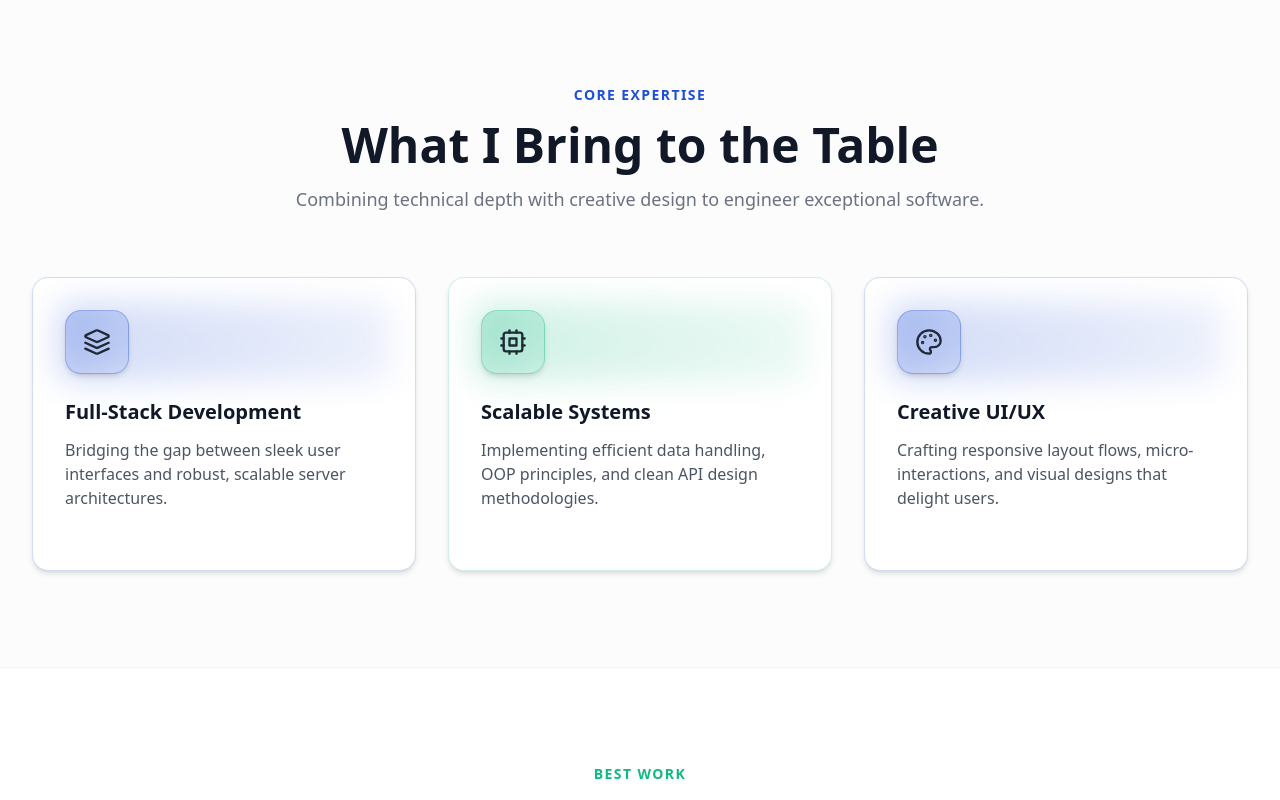
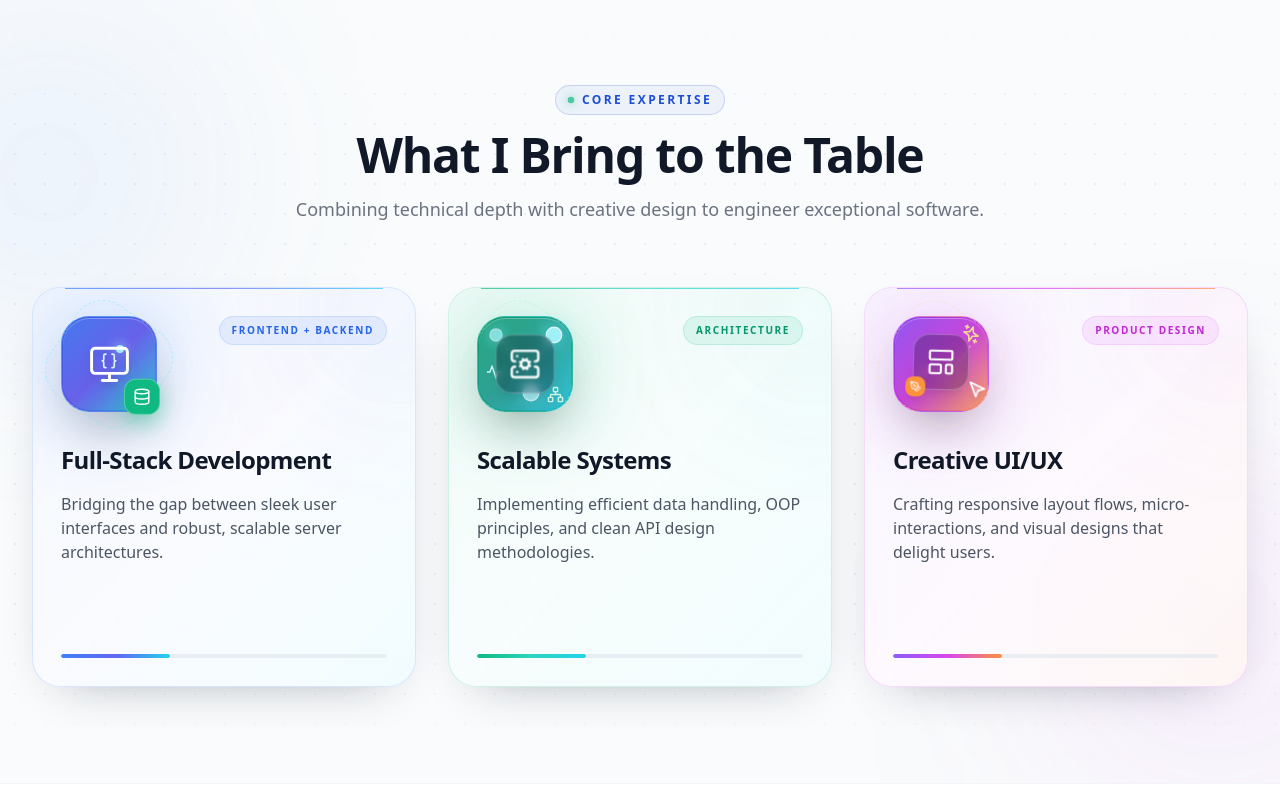
Before and after one commit to GaminduKalmadu/my-modern-portfolio, a Next.js app: page / in a window 1280 px wide. Shown: the part 980-1780 px from the top of the page. Built offline with nearby package versions, Linux system fonts and the light colour scheme.

Commit message:
Update page.tsx

```diff
--- a/src/app/page.tsx
+++ b/src/app/page.tsx
@@ -3,8 +3,13 @@
 import Link from 'next/link';
 import Image from 'next/image';
 import { motion, useReducedMotion } from 'framer-motion';
-import { ArrowRight, Layers, Cpu, Palette, Github, ExternalLink, Star, Terminal, Download } from 'lucide-react';
+import { ArrowRight, Github, ExternalLink, Star, Terminal, Download } from 'lucide-react';
 import { useState, useEffect } from 'react';
+import {
+  CreativeDesignIcon,
+  FullStackIcon,
+  ScalableSystemsIcon,
+} from '@/components/AnimatedExpertiseIcons';
 
 const skillsList = [
   'React & Next.js Developer',
@@ -42,28 +47,34 @@ export default function Home() {
 
   const competencies = [
     {
-      icon: Layers,
+      IconVisual: FullStackIcon,
       title: 'Full-Stack Development',
       description: 'Bridging the gap between sleek user interfaces and robust, scalable server architectures.',
-      color: 'from-primary/20 to-primary/5',
-      borderColor: 'border-primary/30',
-      isPrimary: true
+      label: 'Frontend + Backend',
+      surface: 'from-blue-500/10 via-indigo-500/5 to-cyan-400/10',
+      border: 'border-blue-500/20 hover:border-cyan-400/45',
+      labelStyle: 'border-blue-400/20 bg-blue-500/10 text-blue-600 dark:text-cyan-300',
+      line: 'from-blue-500 via-indigo-500 to-cyan-400',
     },
     {
-      icon: Cpu,
+      IconVisual: ScalableSystemsIcon,
       title: 'Scalable Systems',
       description: 'Implementing efficient data handling, OOP principles, and clean API design methodologies.',
-      color: 'from-secondary/20 to-secondary/5',
-      borderColor: 'border-secondary/30',
-      isPrimary: false
+      label: 'Architecture',
+      surface: 'from-emerald-500/10 via-teal-500/5 to-cyan-400/10',
+      border: 'border-emerald-500/20 hover:border-emerald-400/45',
+      labelStyle: 'border-emerald-400/20 bg-emerald-500/10 text-emerald-600 dark:text-emerald-300',
+      line: 'from-emerald-500 via-teal-400 to-cyan-400',
     },
     {
-      icon: Palette,
+      IconVisual: CreativeDesignIcon,
       title: 'Creative UI/UX',
       description: 'Crafting responsive layout flows, micro-interactions, and visual designs that delight users.',
-      color: 'from-primary/20 to-secondary/20',
-      borderColor: 'border-primary/20',
-      isPrimary: true
+      label: 'Product Design',
+      surface: 'from-violet-500/10 via-fuchsia-500/5 to-orange-400/10',
+      border: 'border-fuchsia-500/20 hover:border-fuchsia-400/45',
+      labelStyle: 'border-fuchsia-400/20 bg-fuchsia-500/10 text-fuchsia-600 dark:text-fuchsia-300',
+      line: 'from-violet-500 via-fuchsia-500 to-orange-400',
     },
   ];
 
@@ -301,53 +312,68 @@ export default function Home() {
       </section>
 
       {/* Core Competencies Section */}
-      <section className="py-24 relative bg-gray-50/50 dark:bg-gray-900/30 border-y border-gray-100 dark:border-gray-900/50">
-        <div className="max-w-7xl mx-auto px-4 sm:px-6 lg:px-8">
-          <div className="text-center max-w-3xl mx-auto mb-16 space-y-4">
-            <h2 className="text-sm font-bold uppercase tracking-widest text-primary">Core Expertise</h2>
-            <p className="text-3xl md:text-5xl font-black text-gray-900 dark:text-white">
+      <section className="relative overflow-hidden border-y border-gray-100 bg-slate-50/80 py-24 dark:border-slate-900 dark:bg-slate-950/70">
+        <div className="pointer-events-none absolute inset-0">
+          <div className="absolute -left-24 top-10 h-72 w-72 rounded-full bg-blue-500/10 blur-[110px] dark:bg-blue-500/15" />
+          <div className="absolute -right-24 bottom-0 h-80 w-80 rounded-full bg-fuchsia-500/10 blur-[120px] dark:bg-fuchsia-500/10" />
+          <div className="absolute inset-0 bg-[radial-gradient(rgba(29,78,216,0.08)_1px,transparent_1px)] bg-[size:30px_30px] [mask-image:linear-gradient(to_bottom,transparent,black_20%,black_80%,transparent)] dark:bg-[radial-gradient(rgba(255,255,255,0.035)_1px,transparent_1px)]" />
+        </div>
+
+        <div className="relative z-10 mx-auto max-w-7xl px-4 sm:px-6 lg:px-8">
+          <div className="mx-auto mb-16 max-w-3xl space-y-4 text-center">
+            <div className="inline-flex items-center gap-2 rounded-full border border-primary/20 bg-primary/5 px-3 py-1.5 text-xs font-bold uppercase tracking-[0.2em] text-primary dark:bg-primary/10 dark:text-blue-300">
+              <motion.span
+                animate={shouldReduceMotion ? undefined : { scale: [1, 1.35, 1], opacity: [0.6, 1, 0.6] }}
+                transition={{ duration: 2.2, repeat: Infinity, ease: 'easeInOut' }}
+                className="h-1.5 w-1.5 rounded-full bg-secondary shadow-[0_0_10px_rgba(16,185,129,0.9)]"
+              />
+              Core Expertise
+            </div>
+            <h2 className="text-3xl font-black tracking-tight text-gray-900 dark:text-white md:text-5xl">
               What I Bring to the Table
-            </p>
+            </h2>
             <p className="text-base sm:text-lg text-gray-500 dark:text-gray-400">
               Combining technical depth with creative design to engineer exceptional software.
             </p>
           </div>
 
-          <div className="grid md:grid-cols-3 gap-8">
+          <div className="grid gap-8 md:grid-cols-3">
             {competencies.map((comp, index) => {
-              const Icon = comp.icon;
+              const IconVisual = comp.IconVisual;
               return (
                 <motion.div
-                  key={index}
+                  key={comp.title}
                   initial={{ opacity: 0, y: 30 }}
                   whileInView={{ opacity: 1, y: 0 }}
-                  viewport={{ once: true }}
-                  transition={{ duration: 0.5, delay: index * 0.1 }}
-                  className={`group p-8 rounded-2xl border ${comp.isPrimary ? 'border-primary/20 hover:border-primary/45' : 'border-secondary/20 hover:border-secondary/45'} bg-white dark:bg-gray-900/50 shadow-md hover:shadow-xl hover:-translate-y-2 transition-all duration-300 relative overflow-hidden`}
+                  whileHover={shouldReduceMotion ? undefined : { y: -8 }}
+                  viewport={{ once: true, amount: 0.25 }}
+                  transition={{ duration: 0.55, delay: index * 0.1, ease: 'easeOut' }}
+                  className={`group relative flex min-h-[25rem] flex-col overflow-hidden rounded-[1.75rem] border bg-white/80 p-7 shadow-[0_18px_50px_-32px_rgba(15,23,42,0.45)] backdrop-blur-xl transition-[border-color,box-shadow] duration-500 hover:shadow-[0_28px_70px_-30px_rgba(29,78,216,0.35)] dark:bg-slate-900/65 ${comp.border}`}
                 >
-                  {/* Subtle inner background glow */}
-                  <div className={`absolute inset-0 bg-gradient-to-br ${comp.color} opacity-0 group-hover:opacity-100 transition-opacity duration-500 pointer-events-none`}></div>
+                  <div className={`pointer-events-none absolute inset-0 bg-gradient-to-br ${comp.surface} opacity-55 transition-opacity duration-500 group-hover:opacity-100`} />
+                  <div className={`absolute inset-x-8 top-0 h-px bg-gradient-to-r ${comp.line} opacity-70`} />
+                  <div className={`pointer-events-none absolute -right-16 -top-16 h-44 w-44 rounded-full bg-gradient-to-br ${comp.surface} blur-3xl transition-transform duration-700 group-hover:scale-125`} />
 
-                  <div className="relative mb-6">
-                    {/* Shadow Projection */}
-                    <div className={`absolute -inset-2 bg-gradient-to-r ${comp.isPrimary ? 'from-primary to-primary/40' : 'from-secondary to-secondary/40'} rounded-2xl blur-lg opacity-20 group-hover:opacity-60 transition-opacity duration-500`}></div>
-                    {/* Solid custom gradient shape */}
-                    <div className={`relative w-16 h-16 rounded-2xl flex items-center justify-center bg-gradient-to-br ${
-                      comp.isPrimary ? 'from-primary/25 to-primary/10 border-primary/30' : 'from-secondary/25 to-secondary/10 border-secondary/30'
-                    } border text-gray-800 dark:text-white group-hover:from-primary group-hover:to-secondary group-hover:text-white group-hover:border-transparent transition-all duration-500 shadow-md group-hover:scale-110 group-hover:rotate-3`}>
-                      <Icon size={28} />
-                    </div>
+                  <div className="relative mb-8 flex flex-col items-start gap-5 xl:flex-row xl:justify-between xl:gap-4">
+                    <IconVisual reducedMotion={Boolean(shouldReduceMotion)} />
+                    <span className={`rounded-full border px-3 py-1.5 text-[10px] font-extrabold uppercase tracking-[0.16em] ${comp.labelStyle}`}>
+                      {comp.label}
+                    </span>
                   </div>
 
-                  <h3 className="text-xl font-bold mb-3 text-gray-900 dark:text-white transition-colors duration-300 group-hover:text-primary">
+                  <h3 className="relative text-xl font-extrabold tracking-tight text-gray-900 transition-colors duration-300 group-hover:text-primary dark:text-white dark:group-hover:text-cyan-300 sm:text-2xl">
                     {comp.title}
                   </h3>
 
-                  <p className="text-gray-600 dark:text-gray-400 text-sm sm:text-base leading-relaxed transition-colors duration-300 relative z-10 font-medium">
+                  <p className="relative mt-4 text-sm font-medium leading-relaxed text-gray-600 transition-colors duration-300 dark:text-gray-400 sm:text-base">
                     {comp.description}
                   </p>
 
-                  <div className="mt-6 h-1 w-0 group-hover:w-full bg-gradient-to-r from-primary to-secondary rounded-full transition-all duration-500"></div>
+                  <div className="relative mt-auto pt-8">
+                    <div className="h-1 w-full overflow-hidden rounded-full bg-slate-200/70 dark:bg-slate-800/80">
+                      <div className={`h-full w-1/3 rounded-full bg-gradient-to-r ${comp.line} transition-all duration-700 ease-out group-hover:w-full`} />
+                    </div>
+                  </div>
                 </motion.div>
               );
             })}
```
